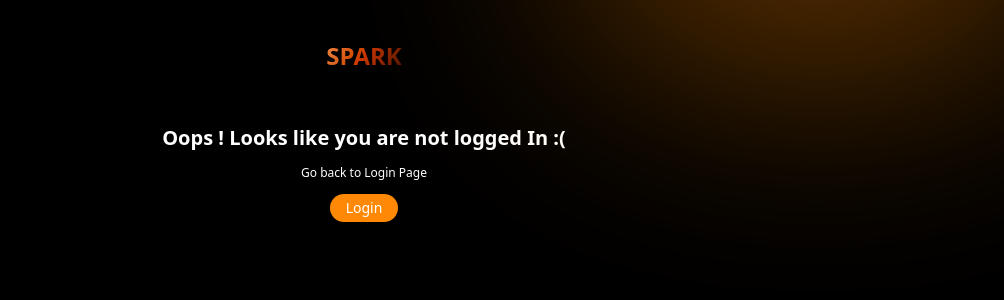
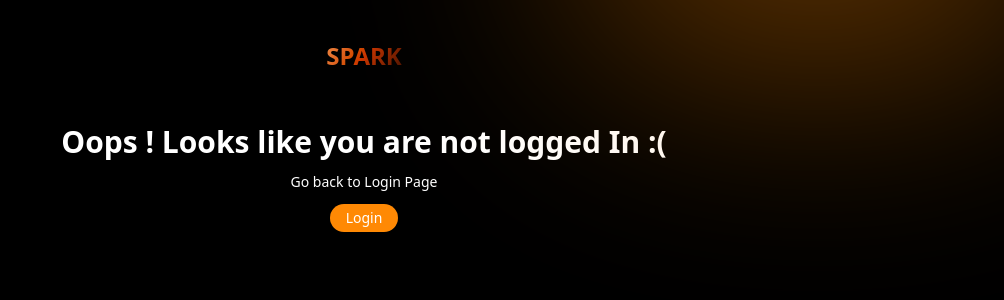
Before and after one commit to isudiptodas/Spark, a Next.js app: page /unauthorize in a window 1280 px wide. Shown: the top 300 px of the page, without its empty margins (276-1280 px from the left). Built offline with nearby package versions, Linux system fonts and the light colour scheme.

Commit message:
Update unauthorize page

```diff
--- a/src/app/unauthorize/page.tsx
+++ b/src/app/unauthorize/page.tsx
@@ -9,8 +9,8 @@ function page() {
 
                 <h1 className=" font-black z-30 text-2xl md:py-10 py-5 bg-gradient-to-br from-orange-300 via-orange-700 to-transparent bg-clip-text text-transparent">SPARK</h1>
 
-                <p className="w-full text-white text-center font-bold text-xl">Oops ! Looks like you are not logged In :(</p>
-                <p className="w-full text-white text-center text-[12px]">Go back to Login Page</p>
+                <p className="w-full text-white text-center font-bold text-xl md:text-2xl lg:text-3xl">Oops ! Looks like you are not logged In :(</p>
+                <p className="w-full text-white text-center text-[12px] md:text-sm">Go back to Login Page</p>
                 <Link href='/' className="w-auto text-center px-4 py-1 text-[12px] lg:text-sm rounded-full cursor-pointer hover:opacity-75 duration-200 ease-in-out active:scale-95 text-white bg-orange-400">Login</Link>
             </div>
         </>
```
